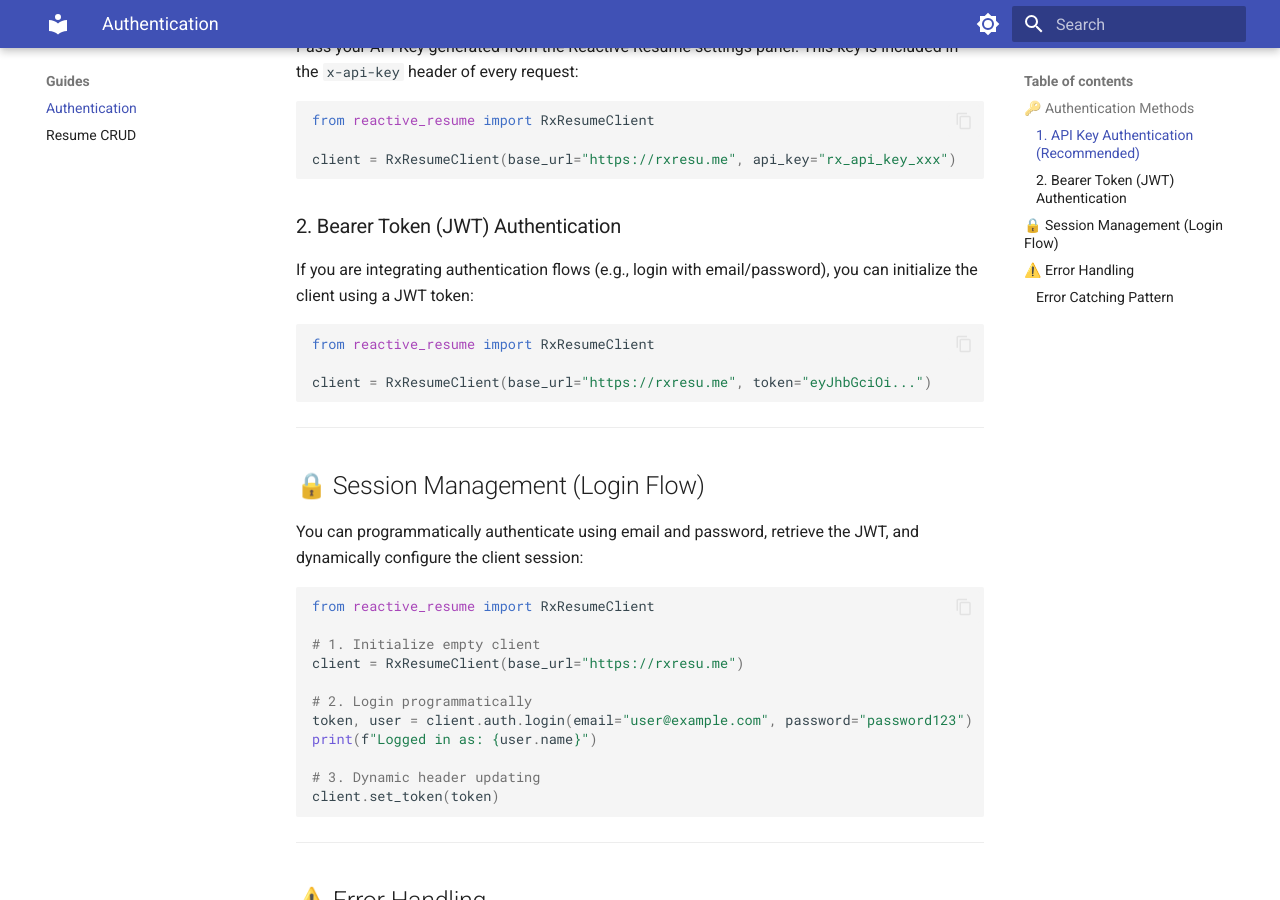
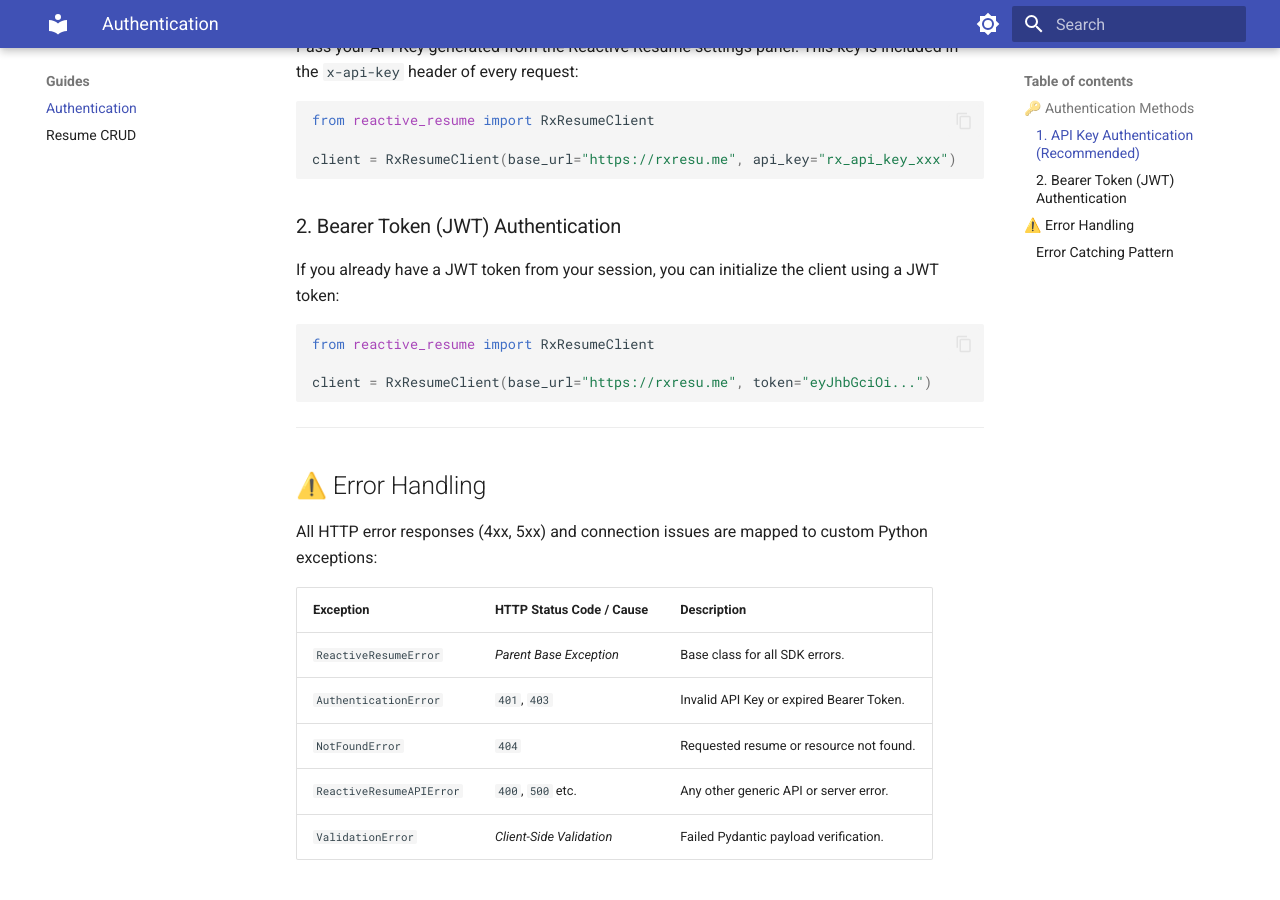
Before and after one commit to AtaCanYmc/reactive-resume-api-client-py, an MkDocs documentation site: the page built from docs/guides/auth.md, in a window 1280 px wide and 900 px high, scrolled down 440 px. Built offline with MkDocs 1.6.1 and Material for MkDocs 9.7.7, drawn with Linux system fonts in a browser that asks for light colours.

Commit message:
feat: enhance API documentation with new Resumes and Job Applications sections, update authentication instructions, and improve README clarity

````diff
--- a/docs/guides/auth.md
+++ b/docs/guides/auth.md
@@ -18,32 +18,12 @@ client = RxResumeClient(base_url="https://rxresu.me", api_key="rx_api_key_xxx")
 ```
 
 ### 2. Bearer Token (JWT) Authentication
-If you are integrating authentication flows (e.g., login with email/password), you can initialize the client using a JWT token:
+If you already have a JWT token from your session, you can initialize the client using a JWT token:
 
 ```python
 from reactive_resume import RxResumeClient
 
 client = RxResumeClient(base_url="https://rxresu.me", token="eyJhbGciOi...")
-```
-
----
-
-## 🔒 Session Management (Login Flow)
-
-You can programmatically authenticate using email and password, retrieve the JWT, and dynamically configure the client session:
-
-```python
-from reactive_resume import RxResumeClient
-
-# 1. Initialize empty client
-client = RxResumeClient(base_url="https://rxresu.me")
-
-# 2. Login programmatically
-token, user = client.auth.login(email="user@example.com", password="password123")
-print(f"Logged in as: {user.name}")
-
-# 3. Dynamic header updating
-client.set_token(token)
 ```
 
 ---
````
Also changed, not shown: README.md (+23 -20 lines), docs/api-reference/api.md (+21 -0 lines), docs/guides/resumes.md (+6 -4 lines).
